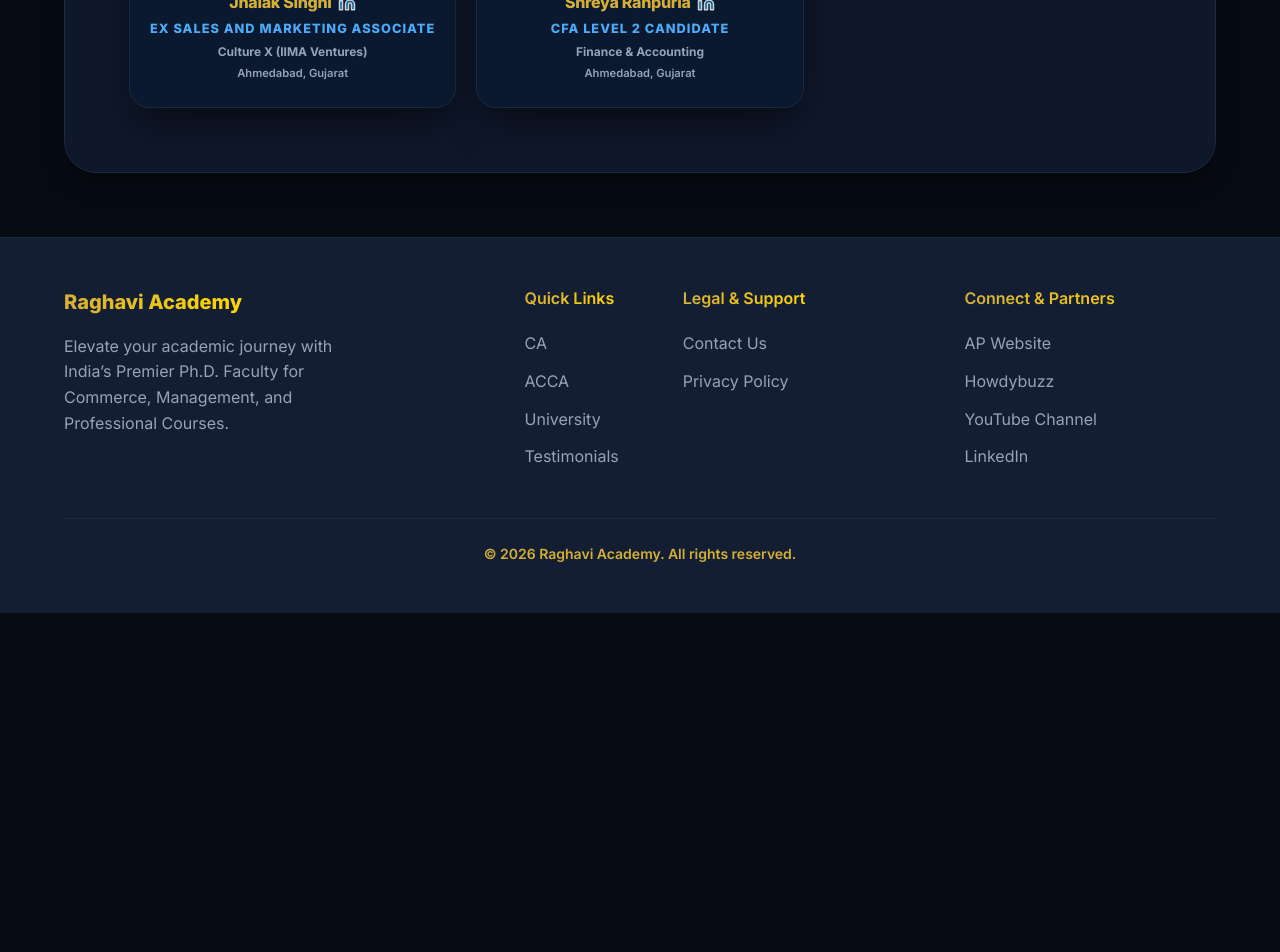
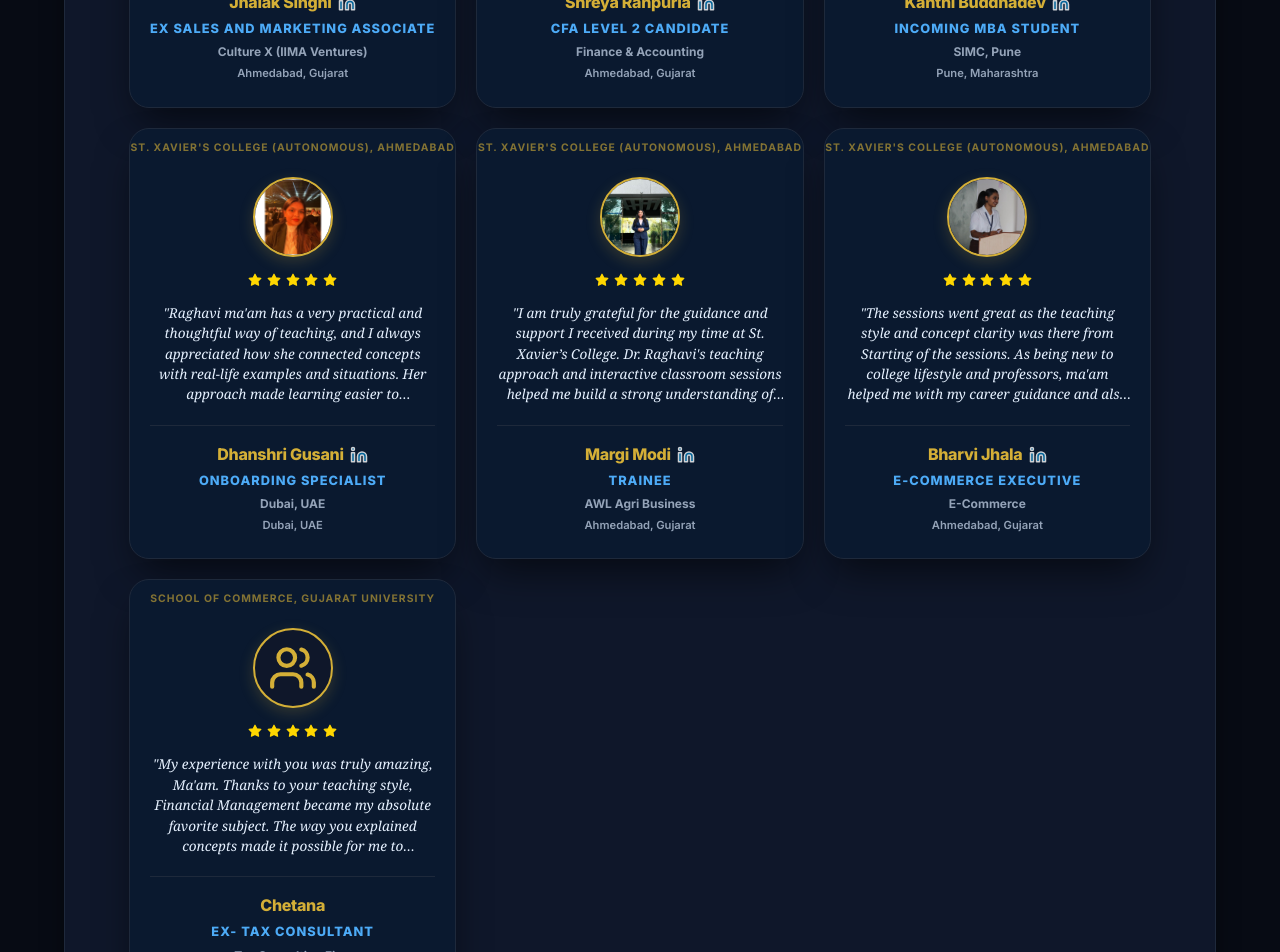
Before and after one commit to NCRaghavi/Raghavi, a React (Vite) app: page /testimonials in a window 1280 px wide. Shown: the part 2720-3672 px from the top of the page. Before the commit the page ends 3333 px from the top, so only its background shows below. Built offline with nearby package versions, Linux system fonts and the light colour scheme.

Commit message:
Testimonials

```diff
--- a/src/data/testimonials.js
+++ b/src/data/testimonials.js
@@ -204,6 +204,75 @@
       stars: 5,
       category: "student",
       priority: 7
+    },
+    {
+      id: 15,
+      name: "Kanthi Buddhadev",
+      topic: "Incoming MBA Student",
+      college: "SIMC, Pune",
+      location: "Pune, Maharashtra",
+      institution: "St. Xavier's College (Autonomous), Ahmedabad",
+      image: "/images/testimonials/Kanthi.jpeg",
+      linkedin: "https://www.linkedin.com/in/kanthi-buddhadev-153441223",
+      text: "Dr. Raghavi's classroom sessions always made learning very engaging and practical for me. The practical assignments and real-world exposure she gave us helped me develop a new perspective towards subjects and understand their application beyond textbooks. Her teaching style also helped build my confidence and strengthened my interest in commerce and marketing.",
+      stars: 5,
+      category: "student",
+      priority: 6
+    },
+    {
+      id: 16,
+      name: "Dhanshri Gusani",
+      topic: "Onboarding Specialist",
+      college: "Dubai, UAE",
+      location: "Dubai, UAE",
+      institution: "St. Xavier's College (Autonomous), Ahmedabad",
+      image: "/images/testimonials/Dhanshri.jpeg",
+      linkedin: "https://www.linkedin.com/in/dhanshri-gusani-516039257",
+      text: "Raghavi ma'am has a very practical and thoughtful way of teaching, and I always appreciated how she connected concepts with real-life examples and situations. Her approach made learning easier to understand and more relatable beyond textbooks. I’m grateful for the guidance and learning experience I received during my college years under her mentorship.",
+      stars: 5,
+      category: "student",
+      priority: 6
+    },
+    {
+      id: 17,
+      name: "Margi Modi",
+      topic: "Trainee",
+      college: "AWL Agri Business",
+      location: "Ahmedabad, Gujarat",
+      institution: "St. Xavier's College (Autonomous), Ahmedabad",
+      image: "/images/testimonials/margi.png",
+      linkedin: "https://www.linkedin.com/in/margi-modi-805a70319",
+      text: "I am truly grateful for the guidance and support I received during my time at St. Xavier’s College. Dr. Raghavi's teaching approach and interactive classroom sessions helped me build a strong understanding of commerce concepts and boosted my confidence in applying them professionally. The practical insights and mentorship continue to help me in my career journey.",
+      stars: 5,
+      category: "student",
+      priority: 6
+    },
+    {
+      id: 18,
+      name: "Bharvi Jhala",
+      topic: "E-Commerce Executive",
+      college: "E-Commerce",
+      location: "Ahmedabad, Gujarat",
+      institution: "St. Xavier's College (Autonomous), Ahmedabad",
+      image: "/images/testimonials/bharvi.png",
+      linkedin: "https://www.linkedin.com/in/bharvi-jhala-483279281",
+      text: "The sessions went great as the teaching style and concept clarity was there from Starting of the sessions. As being new to college lifestyle and professors, ma'am helped me with my career guidance and also with increasing my CGPA in bachelor's degree. As right now I'm working as E-Commerce Executive in company it feels unreal, but also taking ma'am's example to understand concepts the training period went good for me. As i also worked with two institutes there were sessions where I need to explain the concepts which I learned previously by ma'am. It feels unreal to deliver those lectures where I learned the most out of it. I still refer those notes when needed.",
+      stars: 5,
+      category: "student",
+      priority: 6
+    },
+    {
+      id: 19,
+      name: "Chetana",
+      topic: "Ex- Tax Consultant",
+      college: "Tax Consulting Firm",
+      location: "Ahmedabad, Gujarat",
+      institution: "School of Commerce, Gujarat University",
+      image: "",
+      text: "My experience with you was truly amazing, Ma'am. Thanks to your teaching style, Financial Management became my absolute favorite subject. The way you explained concepts made it possible for me to understand and retain everything instantly. It was for this very reason that I was able to score well in my exams. I wanted to continue learning from you, so I specifically chose International Business and Banking just to have the opportunity to study under your guidance once again. I am deeply grateful and happy to have had the opportunity to learn from such an inspiring teacher like you. From you, I gained not only subject-specific knowledge but also self-confidence. Thank you so much, Ma'am, for always guiding and motivating me. I will never forget your support and your unique teaching style. After studying under your guidance (following my M.Com), I worked at a tax consulting firm.",
+      stars: 5,
+      category: "student",
+      priority: 5
     }
   ],
   scholars: [
```
Also changed, not shown: public/images/testimonials/bharvi.png (added).
